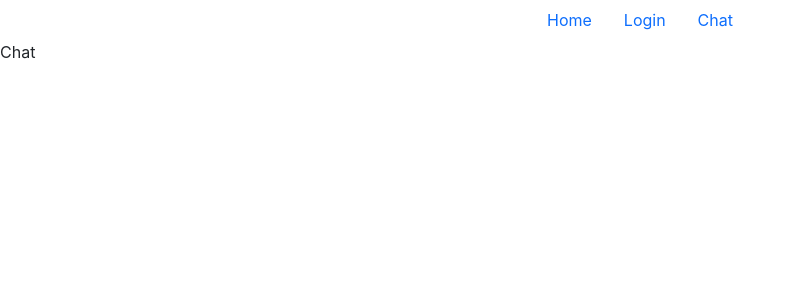
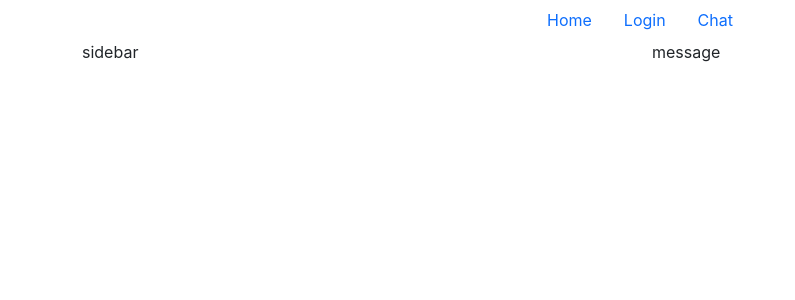
Before and after one commit to Abigail709/Project3-Sociaty, a React (Create React App) app in the folder client/sociaty/: page /chat in a window 1280 px wide. Shown: the top 300 px of the page, without its empty margins (0-795 px from the left). Built offline with nearby package versions, Linux system fonts and the light colour scheme; the HTML template or start-up script is replaced by a standard one.

Commit message:
chatpage

```diff
--- /dev/null
+++ b/client/sociaty/src/components/message.js
@@ -0,0 +1,9 @@
+import React from 'react'
+
+function message() {
+  return (
+    <div>message</div>
+  )
+}
+
+export default message
--- /dev/null
+++ b/client/sociaty/src/components/sidebar.js
@@ -0,0 +1,9 @@
+import React from 'react'
+
+function sidebar() {
+  return (
+    <div>sidebar</div>
+  )
+}
+
+export default sidebar
--- a/client/sociaty/src/pages/chatpage.js
+++ b/client/sociaty/src/pages/chatpage.js
@@ -1,8 +1,25 @@
-import React from 'react'
+import React, { useEffect, useState } from 'react'
+import Button from 'react-bootstrap/Button';
+import {Container, Col, Row} from 'react-bootstrap';
+import Form from 'react-bootstrap/Form';
+import {Link} from 'react-router-dom';
+import Sidebar from '../components/sidebar';
+import Message from '../components/message';
 
 function Chat() {
     return (
-      <div>Chat</div>
+      <Container>
+         <Row>
+          <Col>
+            <Sidebar />
+          </Col>
+
+          <Col>
+            <Message />
+          </Col>
+          </Row>
+
+      </Container>
     );
   }
 
--- a/client/sociaty/src/pages/signup.js
+++ b/client/sociaty/src/pages/signup.js
@@ -5,7 +5,7 @@ import Form from 'react-bootstrap/Form';
 import {Link} from 'react-router-dom';
 
 
-async function Signup() {
+function Signup() {
     const [name, setName] = useState('');
     const [email, setEmail] = useState('');
     const [password, setPassword] = useState('');
@@ -15,28 +15,7 @@ async function Signup() {
     const [submitted, setSubmitted] = useState(false);
 
 
-    const handleName = (e) => {
 
-
-        setName(e.target.value);
-
-    };
-
-    //Handling the email change
-    const handleEmail = (e) => {
-
-
-        setEmail(e.target.value);
-
-    };
-
-    // Handling the password change
-    const handlePassword = (e) => {
-
-
-        setPassword(e.target.value);
-
-    };
 
     const handleSignup = (e) => {
         e.preventDefault();
@@ -53,14 +32,14 @@ async function Signup() {
                 <Form onSubmit={handleSignup}>
                 <Form.Group className="mb-3" controlId="formBasicEmail" >
                   <Form.Label>Name</Form.Label>
-                  <Form.Control type="name" placeholder="Enter name" onChange={handleName} />
+                  <Form.Control type="name" placeholder="Enter name"  />
 
                 </Form.Group>
 
 
                 <Form.Group className="mb-3" controlId="formBasicEmail">
                   <Form.Label>Email address or Phone Number</Form.Label>
-                  <Form.Control type="email" placeholder="Enter email / Phone Number" onChange={handleEmail} />
+                  <Form.Control type="email" placeholder="Enter email / Phone Number"  />
                   <Form.Text className="text-muted">
                     We'll never share your email with anyone else.
                   </Form.Text>
@@ -68,7 +47,7 @@ async function Signup() {
 
                 <Form.Group className="mb-3" controlId="formBasicPassword">
                   <Form.Label>Password</Form.Label>
-                  <Form.Control type="password" placeholder="Password" onChange={handlePassword}/>
+                  <Form.Control type="password" placeholder="Password" />
                 </Form.Group>
                 {/* <Form.Group className="mb-3" controlId="formBasicCheckbox">
                   <Form.Check type="checkbox" label="Check me out" />
```
